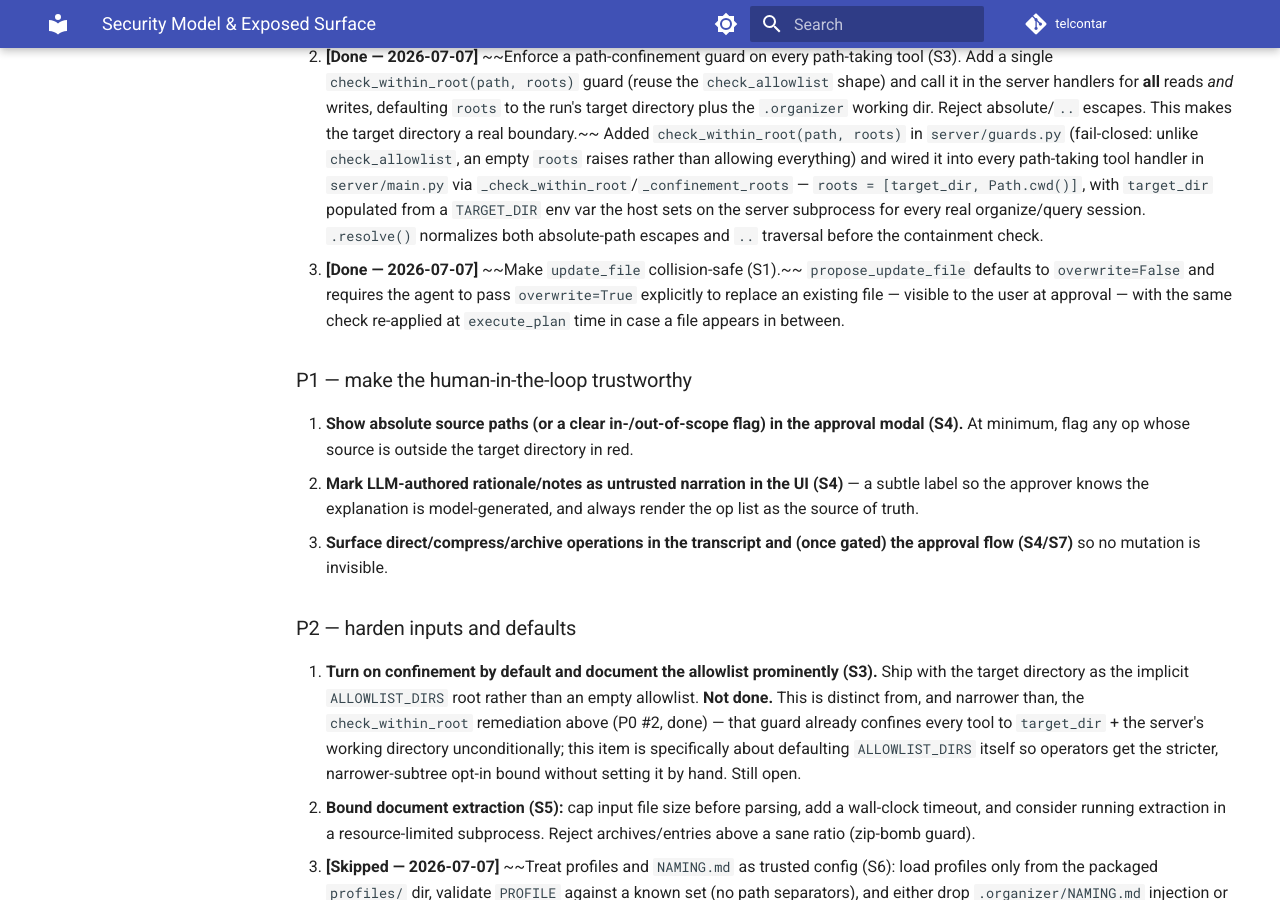
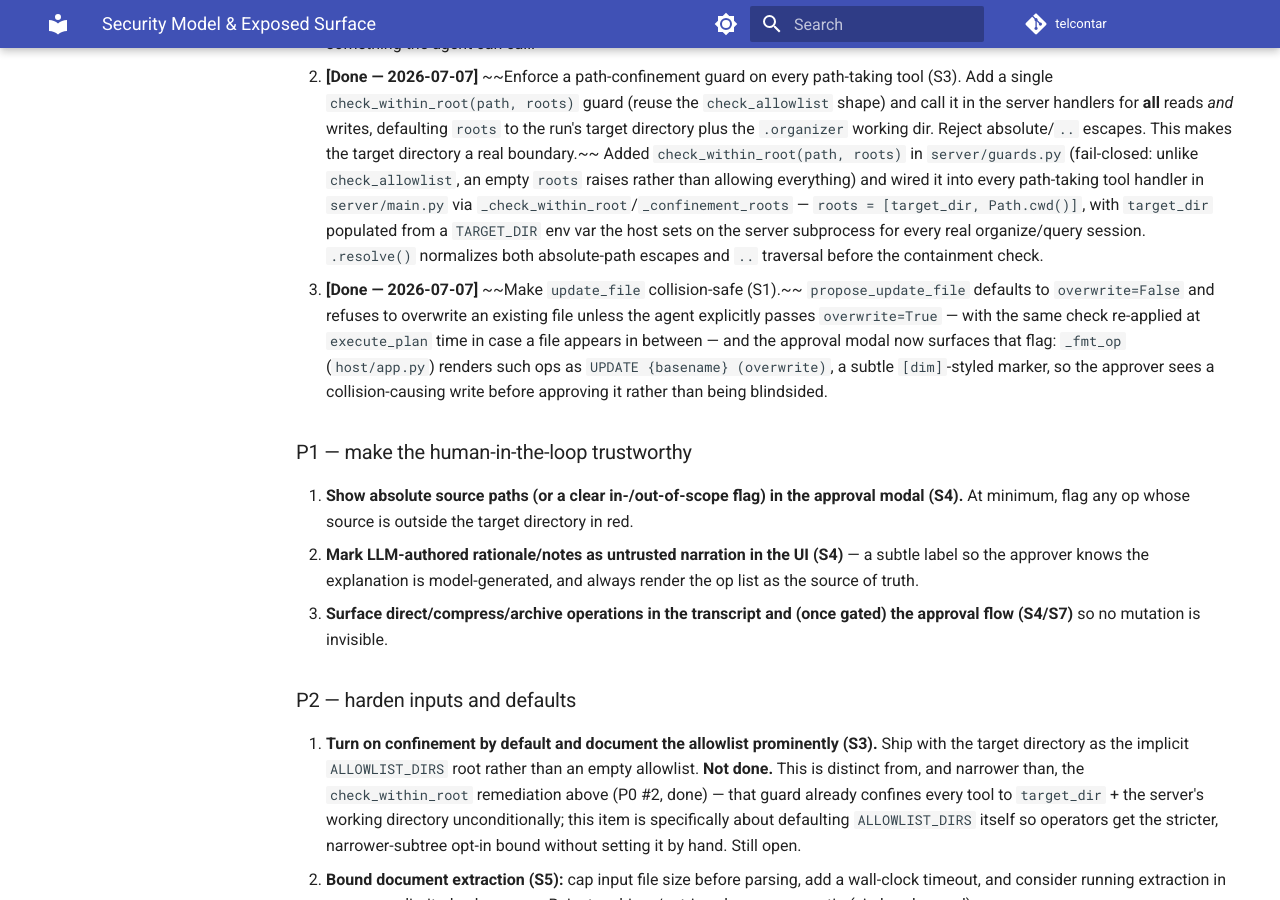
Before and after one commit to reboulip/telcontar, an MkDocs documentation site: the page built from docs/developer/security-model.md, in a window 1280 px wide and 900 px high, scrolled down 6390 px. Built offline with MkDocs 1.6.1 and Material for MkDocs 9.7.7, drawn with Linux system fonts in a browser that asks for light colours; comment, search, counter and statistics services are not loaded; some of the changed text lies outside the part shown.

Commit message:
feat: surface update_file overwrite flag in approval modal (M3)
_fmt_op gains an explicit update_file case showing a subtle (overwrite) marker when the op's overwrite param is set, so the approver sees when a plan op is configured to replace an existing file. The underlying collision-safety (reject unless overwrite=True) was already built in M1's propose_update_file/_apply_op.

Co-Authored-By: Claude Sonnet 5 <noreply@anthropic.com>

```diff
--- a/docs/developer/security-model.md
+++ b/docs/developer/security-model.md
@@ -198,7 +198,7 @@ single-user deployment.
 
 | ID | Severity | Finding |
 |---|---|---|
-| **S1** | **Critical** | **[Remediated — 2026-07-07, see P0 #1]** ~~Direct-mutation tools (`move_file`, `rename_file`, `create_file`, `update_file`, `create_dir`) and `archive_document` / `compress_quarantine` / `undo_last` are advertised to the agent and dispatched with **no approval gate in any `APPROVAL_MODE`**. The plan→approve→execute model — the product's headline safety property — is bypassable. `update_file` additionally overwrites without a collision check.~~ All eight tools were removed from the agent-callable surface. Their functionality is reachable only via `propose_create_file` / `propose_update_file` / `propose_create_dir` / `propose_archive_document` / `propose_compress_quarantine`, staged and applied solely through the already-gated `execute_plan`; `propose_update_file` defaults to `overwrite=False`. `undo_last` was removed from the MCP surface entirely and is now a TUI-only user action (§3). |
+| **S1** | **Critical** | **[Remediated — 2026-07-07, see P0 #1]** ~~Direct-mutation tools (`move_file`, `rename_file`, `create_file`, `update_file`, `create_dir`) and `archive_document` / `compress_quarantine` / `undo_last` are advertised to the agent and dispatched with **no approval gate in any `APPROVAL_MODE`**. The plan→approve→execute model — the product's headline safety property — is bypassable. `update_file` additionally overwrites without a collision check.~~ All eight tools were removed from the agent-callable surface. Their functionality is reachable only via `propose_create_file` / `propose_update_file` / `propose_create_dir` / `propose_archive_document` / `propose_compress_quarantine`, staged and applied solely through the already-gated `execute_plan`; `propose_update_file` defaults to `overwrite=False`, and the approval modal now flags any op with `overwrite=True` (see P0 #3). `undo_last` was removed from the MCP surface entirely and is now a TUI-only user action (§3). |
 | **S2** | **Critical** | **Indirect prompt injection** via document content. Untrusted document text shares the LLM context with telcontar's instructions and can drive S1's ungated tools (arbitrary write / overwrite of recovery artifacts), exfiltration, and deletion. Recorded summaries/provenance echo back into context, giving injection a second hop. |
 | **S3** | **High** | **[Partially remediated — 2026-07-07, see P0 #2]** ~~No path confinement; egress open by default. `ALLOWLIST_DIRS` is empty by default and enforced only on read/extract/compare — never on writes/moves/renames/quarantine. Reads can pull (and upload) any file the OS user can access; mutations can target any absolute or `..` path. The target directory is not a security boundary.~~ `check_within_root` now confines **every** path-taking tool — reads, writes, and moves/renames/quarantine alike — to `target_dir` plus the server's own working directory, rejecting both absolute-path and `..` escapes identically. This closes the "any file the OS user can access" gap for every real organize/query session (the host always sets `target_dir`). What's left open: `ALLOWLIST_DIRS` is still empty by default, so nothing narrows *which subtree* of the target directory itself is readable — that remains tracked separately as P2 #7 ("turn on confinement by default"), a distinct, narrower mechanism, still not done. |
 | **S4** | **High** | **The approval UI can mislead the approver:** op rows show only basenames (absolute source path hidden), the rationale/folder-notes are LLM-authored, the full op list is offloaded to a file, and direct (S1) mutations never appear in the approval flow or narration at all. |
@@ -264,10 +264,13 @@ first with the least behavioural disruption.
    organize/query session. `.resolve()` normalizes both absolute-path escapes and
    `..` traversal before the containment check.
 3. **[Done — 2026-07-07]** ~~Make `update_file` collision-safe (S1).~~
-   `propose_update_file` defaults to `overwrite=False` and requires the agent to pass
-   `overwrite=True` explicitly to replace an existing file — visible to the user at
-   approval — with the same check re-applied at `execute_plan` time in case a file
-   appears in between.
+   `propose_update_file` defaults to `overwrite=False` and refuses to overwrite an
+   existing file unless the agent explicitly passes `overwrite=True` — with the same
+   check re-applied at `execute_plan` time in case a file appears in between — and
+   the approval modal now surfaces that flag: `_fmt_op` (`host/app.py`) renders such
+   ops as `UPDATE   {basename}  (overwrite)`, a subtle `[dim]`-styled marker, so the
+   approver sees a collision-causing write before approving it rather than being
+   blindsided.
 
 ### P1 — make the human-in-the-loop trustworthy
 
```
Also changed, not shown: ROADMAP.md (+1 -1 lines), docs/user-guide/approval-modes.md (+1 -1 lines), 2 other files.
